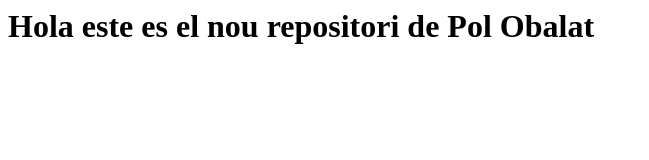
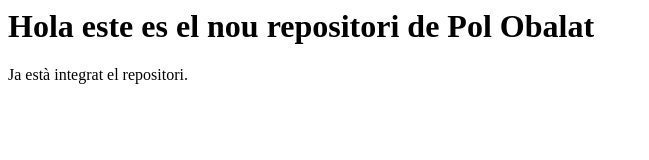
Before and after one commit to PolObalat/2apolobalat, a plain HTML site: page index.html in a window 1280 px wide. Shown: the whole page, without its empty margins (0-649 px from the left). Drawn offline with Linux system fonts and the light colour scheme.

Commit message:
Commit VSC

```diff
--- a/index.html
+++ b/index.html
@@ -1,3 +1,4 @@
 <html>
 <h1>Hola este es el nou repositori de Pol Obalat</h1>
+<p>Ja està integrat el repositori.</p>
 </html>
```
